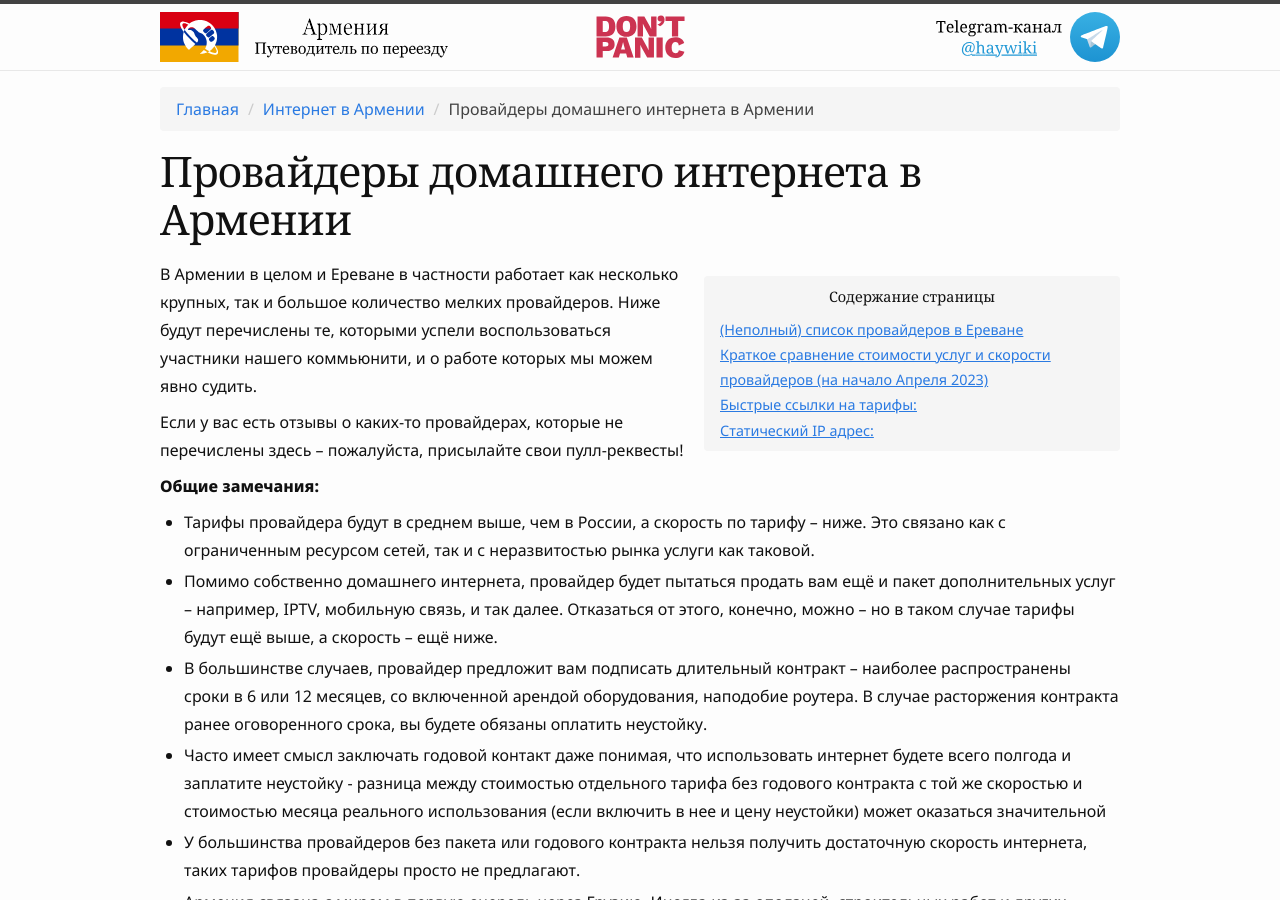
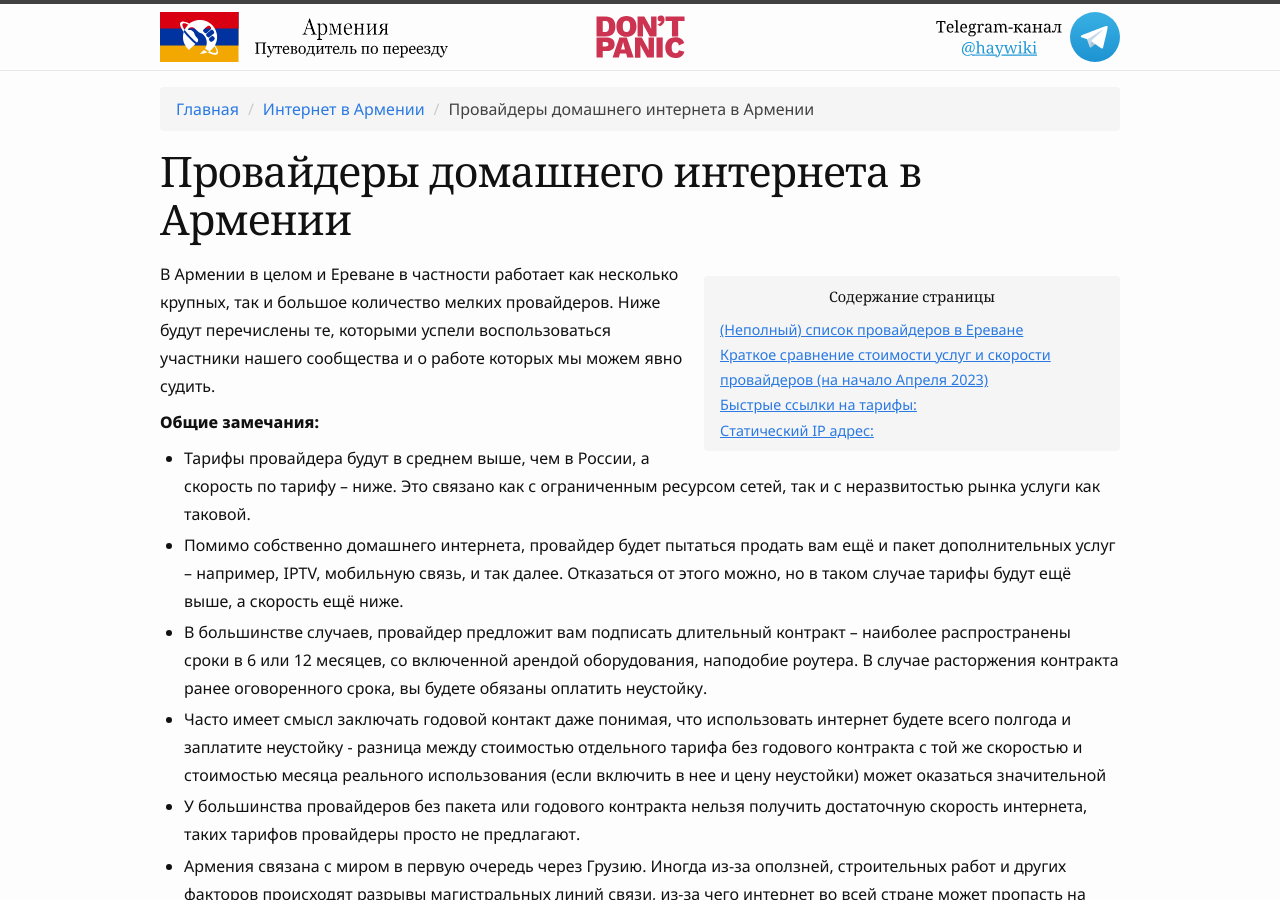
Before and after one commit to haywiki/haywiki.github.io, a Jekyll site: the page built from internet/internet-providers.md, in a window 1280 px wide and 900 px high. Built offline with Jekyll 4.4.1, drawn with Linux system fonts in a browser that asks for light colours; nearby versions of some CDN libraries; a script that is not in the unit is left out; some of the changed text lies outside the part shown.

Commit message:
мелкие исправления

```diff
--- a/internet/internet-providers.md
+++ b/internet/internet-providers.md
@@ -5,16 +5,14 @@ parent_title: Интернет в Армении
 parent_url: /internet/
 ---
 
-В Армении в целом и Ереване в частности работает как несколько крупных, так и большое количество мелких провайдеров. Ниже будут перечислены те, которыми успели воспользоваться участники нашего коммьюнити, и о работе которых мы можем явно судить.
-
-Если у вас есть отзывы о каких-то провайдерах, которые не перечислены здесь -- пожалуйста, присылайте свои пулл-реквесты!
+В Армении в целом и Ереване в частности работает как несколько крупных, так и большое количество мелких провайдеров. Ниже будут перечислены те, которыми успели воспользоваться участники нашего сообщества и о работе которых мы можем явно судить.
 
 **Общие замечания:**
 
 * Тарифы провайдера будут в среднем выше, чем в России, а скорость по тарифу -- ниже. Это связано как с ограниченным ресурсом сетей, так и с неразвитостью рынка услуги как таковой.
-* Помимо собственно домашнего интернета, провайдер будет пытаться продать вам ещё и пакет дополнительных услуг -- например, IPTV, мобильную связь, и так далее. Отказаться от этого, конечно, можно -- но в таком случае тарифы будут ещё выше, а скорость -- ещё ниже.
+* Помимо собственно домашнего интернета, провайдер будет пытаться продать вам ещё и пакет дополнительных услуг -- например, IPTV, мобильную связь, и так далее. Отказаться от этого можно, но в таком случае тарифы будут ещё выше, а скорость ещё ниже.
 * В большинстве случаев, провайдер предложит вам подписать длительный контракт -- наиболее распространены сроки в 6 или 12 месяцев, со включенной арендой оборудования, наподобие роутера. В случае расторжения контракта ранее оговоренного срока, вы будете обязаны оплатить неустойку.
-* Часто имеет смысл заключать годовой контакт даже понимая, что использовать интернет будете всего полгода и заплатите неустойку - разница между стоимостью отдельного тарифа без годового контракта с той же скоростью и стоимостью месяца реального использования (если включить в нее и цену неустойки)  может оказаться значительной
+* Часто имеет смысл заключать годовой контакт даже понимая, что использовать интернет будете всего полгода и заплатите неустойку - разница между стоимостью отдельного тарифа без годового контракта с той же скоростью и стоимостью месяца реального использования (если включить в нее и цену неустойки) может оказаться значительной
 * У большинства провайдеров без пакета или годового контракта нельзя получить достаточную скорость интернета, таких тарифов провайдеры просто не предлагают.
 * Армения связана с миром в первую очередь через Грузию. Иногда из-за оползней, строительных работ и других факторов происходят разрывы магистральных линий связи, из-за чего интернет во всей стране может пропасть на некоторое время. Это считается вынужденной нормой.
 
@@ -24,7 +22,7 @@ parent_url: /internet/
 * [Rostelecom](https://rostelecom.am/ru) - он же GNC-Alfa, стопроцентная дочка российского РТК, заходит в квартиру по FTTH. Пиринг хуже, чем у Ucom, зачастую трафик до Европы может идти через Россию -- иногда из-за этого срабатывают российские блокировки (например, может не открываться Twitter). Тарифы без длительного контракта доступны, но крайне дороги (40 мегабит за 7500 AMD). В случае пакетных тарифов, 100 мегабит обойдутся в 7000 AMD, 180 мегабит -- 7500 AMD.
 * [TEAM](https://www.telecomarmenia.am/) - бывший Билайн, работает в зависимости от адреса по двум технологиям подключения, в связи с этим имеет два типа пакетных тарифов: Cosmo, где есть единственный в Армении гигабит, и Combo, с максимальной скоростью до 100 Мбит.
 * [VTelecom](https://virusnet.am) - он же Virusnet. Небольшой провайдер (всего две /24 сети), пирится через Ucom или Ростелеком, своих линков до первичных провайдеров нет. Подключают по FTTB, работают в основном на северо-востоке города, а также в сельской местности марза Арагацотн, где это зачастую единственный вариант подключения ШПД. В силу монопольного положения, тарифы высокие: 100 мегабит -- 18000 AMD (в случае подключения в Ошакане). Пакетных тарифов нет, от комплектного роутера можно отказаться.
-* [Arpinet](https://arpinet.am/)  - небольшой провайдер, работающих в нескольких районах Еревана и ряде городов. Предлагает дорогие тарифы со скоростью от 15 Мбит за 4000 AMD до 130 Мбит за 15000 AMD
+* [Arpinet](https://arpinet.am/) - небольшой провайдер, работающих в нескольких районах Еревана и ряде городов. Предлагает дорогие тарифы со скоростью от 15 Мбит за 4000 AMD до 130 Мбит за 15000 AMD
 
 ## Краткое сравнение стоимости услуг и скорости провайдеров (на начало Апреля 2023)
 * Самые дешевые 100 Мбит - Ростелеком 7000 AMD в месяц
@@ -35,6 +33,7 @@ parent_url: /internet/
 Предложения Ucom хуже с точки зрения цены за фиксированный интернет, при этом сравнение дополнительных сервисов - роутеры, каналы ТВ и их количество, количество минут на включенных сим-картах, не производилось, возможно по этим параметрам лидерами будут не те предложения, которые перечислены выше.
 
 ## Быстрые ссылки на тарифы:
+
 * [Тарифы Team Combo](https://www.telecomarmenia.am/ru/combo)
 * [Тарифы Team Cosmo](https://www.telecomarmenia.am/ru/cosmo)
 * [Тарифы Ucom Unet (только интернет)](https://www.ucom.am/ru/personal/home-services/unetx/u-net/)
```
Also changed, not shown: other parts of internet/internet-providers.md (+6 -4 lines), delivery/mailforwarding.md (+2 -2 lines).
